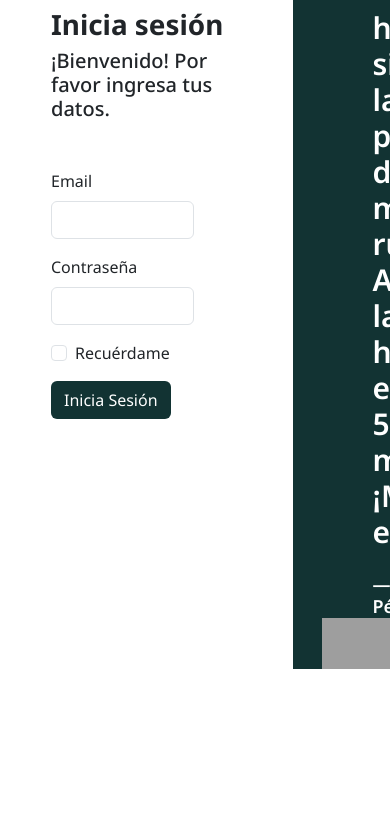
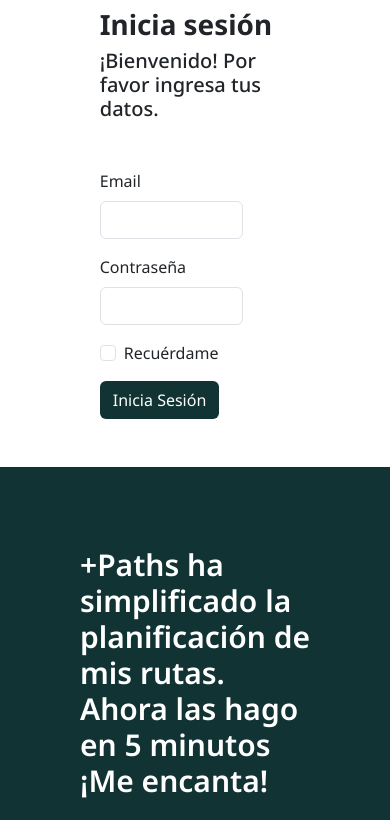
Before and after one commit to DerekRdgz/parcial-1-programacion-para-internet, a plain HTML site: page login.html in a window 390 px wide. Shown: the part 162-982 px from the top of the page. Before the commit the page ends 844 px from the top, so only its background shows below. Drawn offline with nearby package versions, Linux system fonts and the light colour scheme; grey boxes are pictures that could not be loaded.

Commit message:
refactor: :recycle: Login responsivo

```diff
--- a/login.html
+++ b/login.html
@@ -65,8 +65,8 @@
       </div>
     </nav>
     <!-- Login -->
-    <div class="d-flex">
-      <section class="container w-75" style="padding-inline: 10%">
+    <div class="d-lg-flex">
+      <section class="container w-75 mb-5" style="padding-inline: 10%">
         <div class="container mt-5">
           <div class="mb-4">
             <img src="Assets/Logo.png" alt="+Paths" style="width: 200px" />
```
